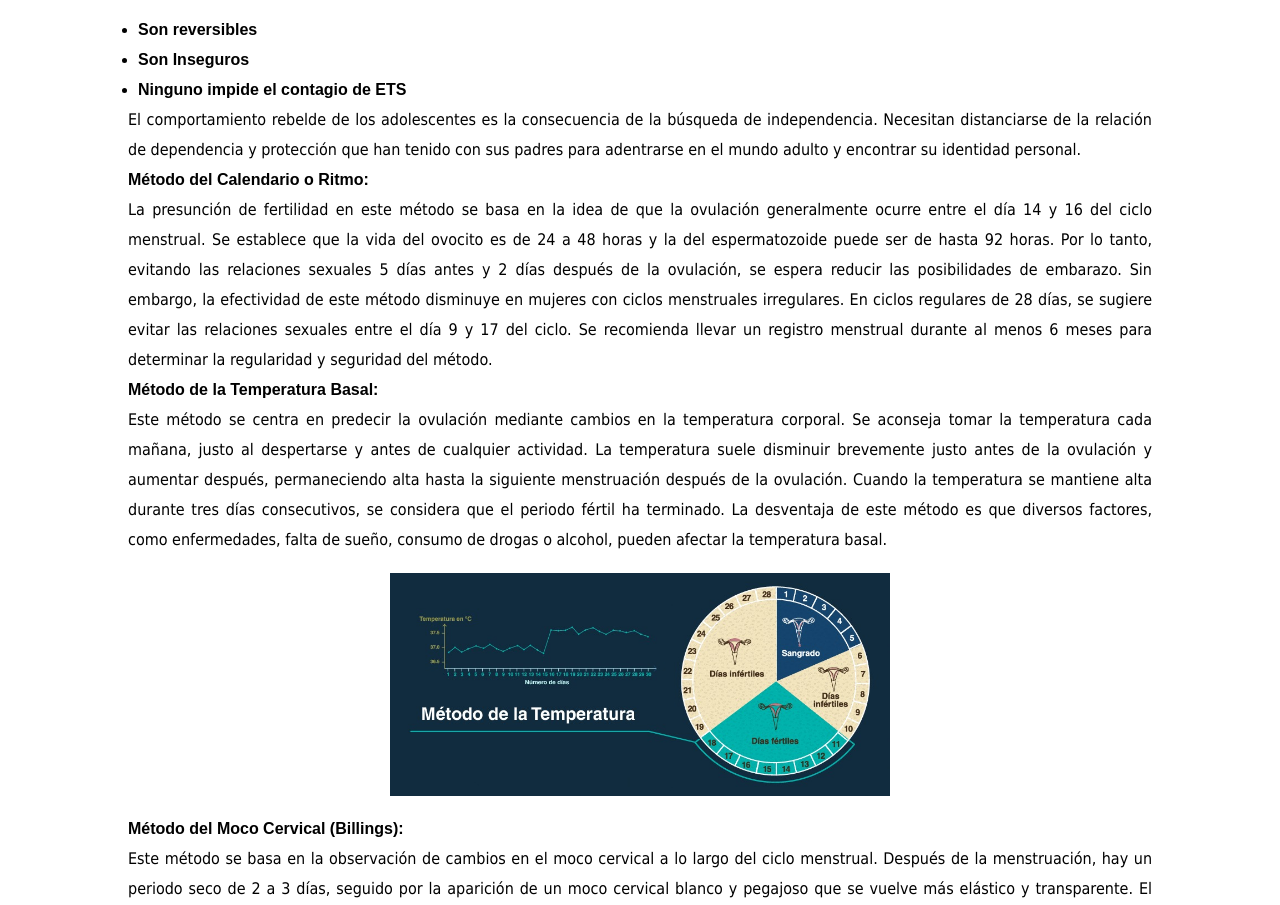
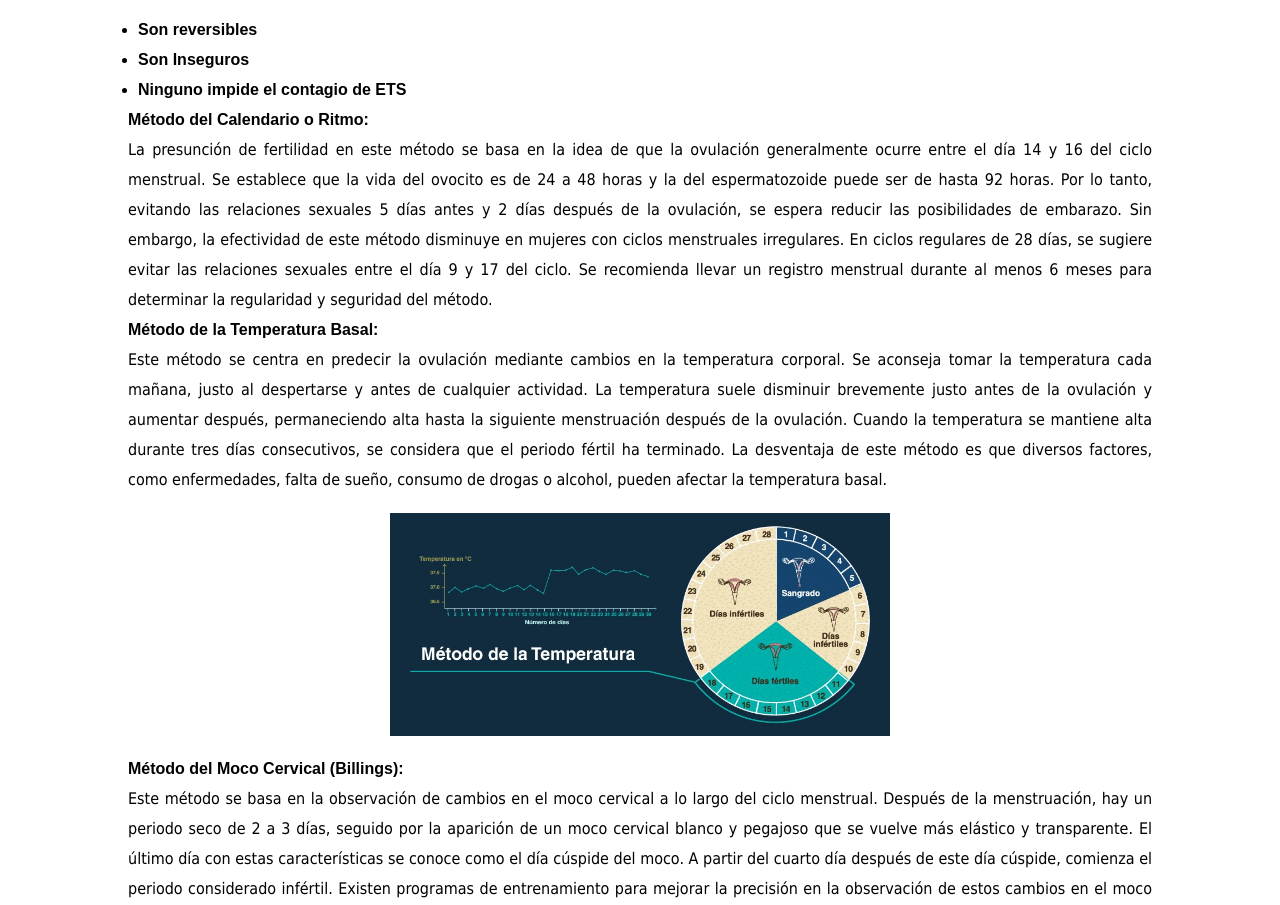
Before and after one commit to santiprz/santiprz.github.io, a plain HTML site: page unidad5.html in a window 1280 px wide. Shown: the part 7333-8238 px from the top of the page. Drawn offline with nearby package versions, Linux system fonts and the light colour scheme; a small style sheet from the web is missing.

Commit message:
Update unidad5.html

```diff
--- a/unidad5.html
+++ b/unidad5.html
@@ -660,11 +660,7 @@
                     </li>
                 </strong>
             </ul>
-            <p>
-                El comportamiento rebelde de los adolescentes es la consecuencia de la búsqueda de independencia.
-                Necesitan distanciarse de la relación de dependencia y protección que han tenido con sus padres para
-                adentrarse en el mundo adulto y encontrar su identidad personal.
-            </p>
+
             <p>
                 <strong>Método del Calendario o Ritmo:</strong><br> La presunción de fertilidad en este método se basa
                 en la idea de que la ovulación generalmente ocurre entre el día 14 y 16 del ciclo menstrual. Se
```
